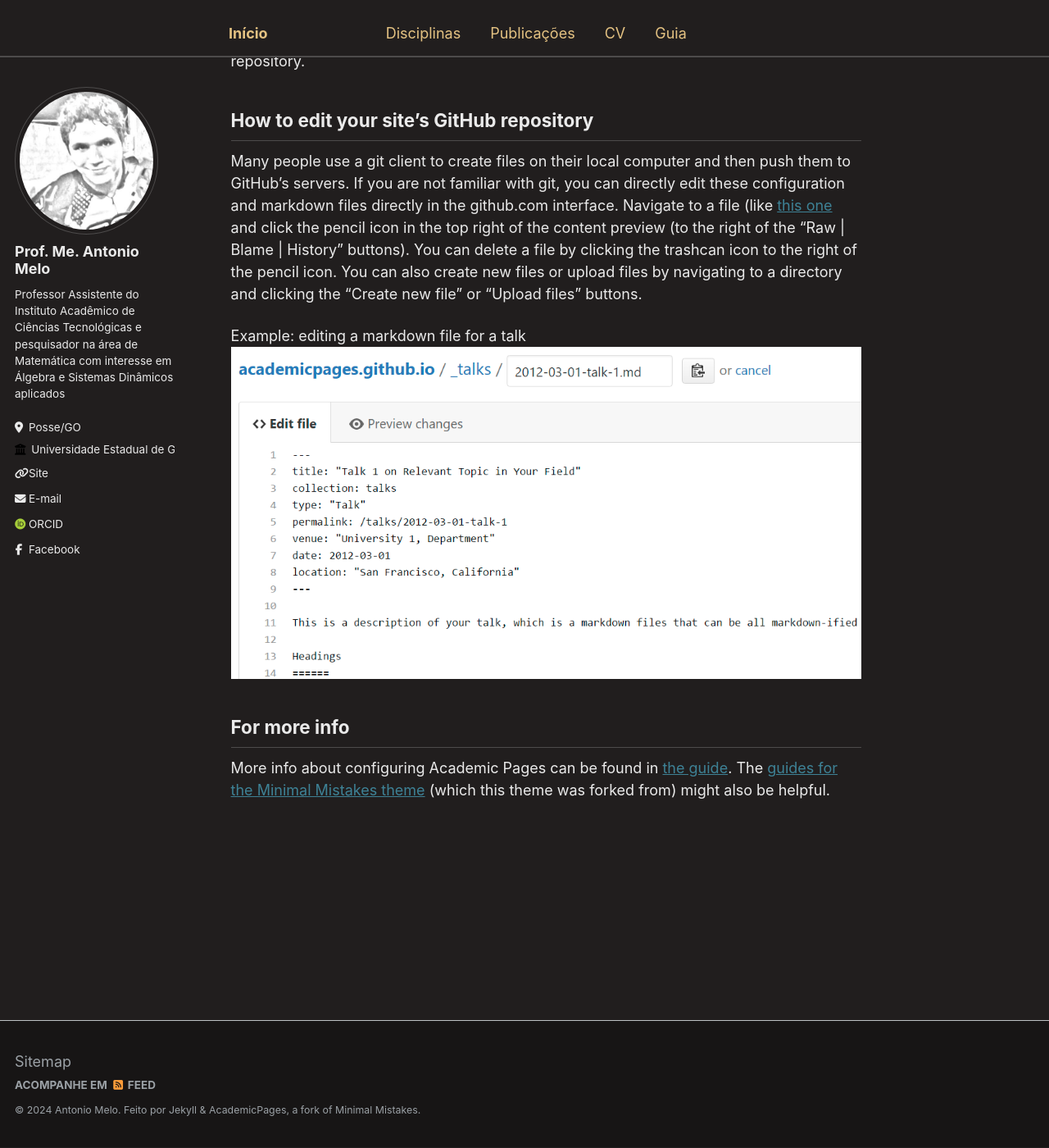
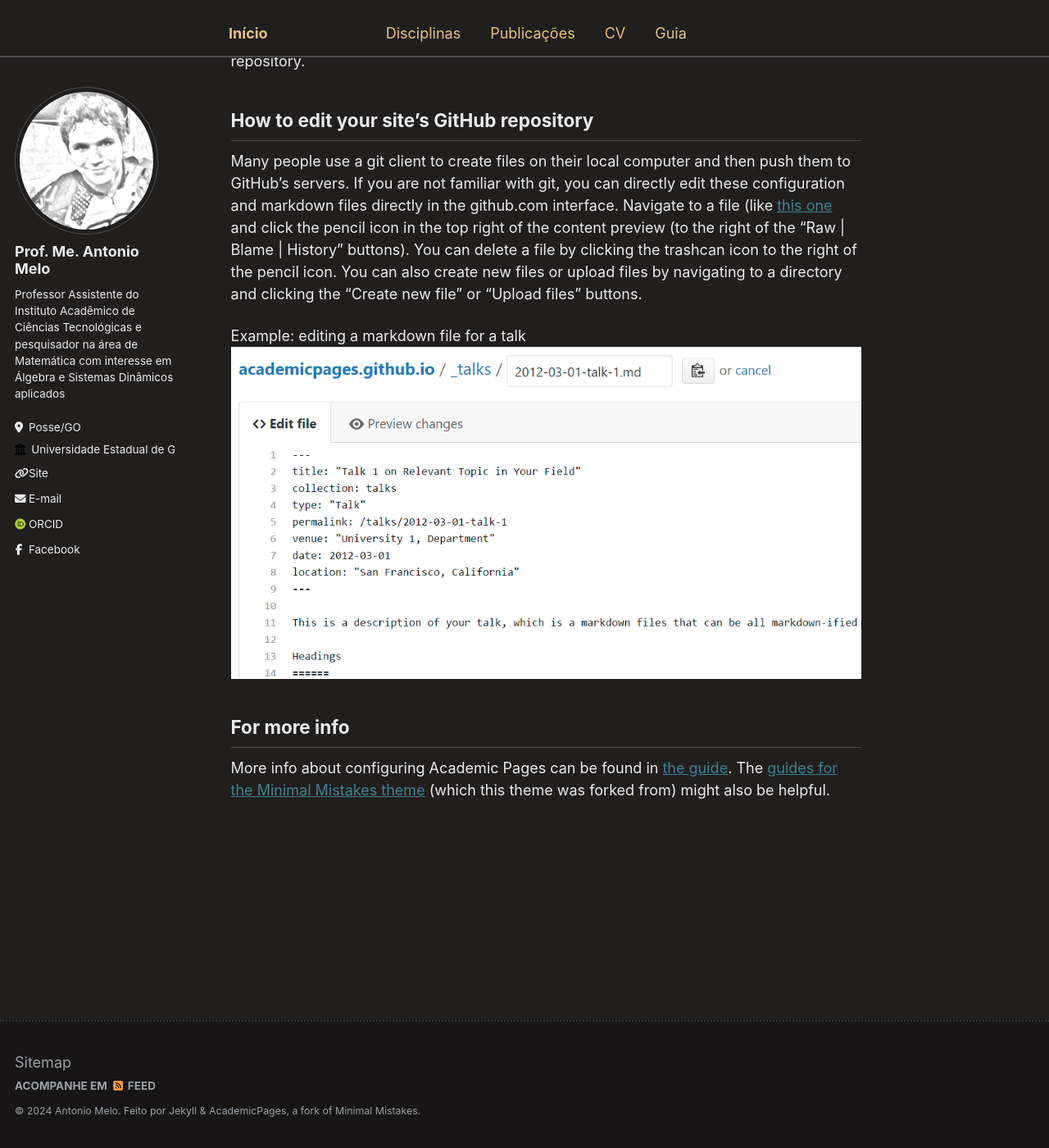
Before and after one commit to antmelo/antmelo.github.io, a Jekyll site: the page built from _pages/about.md, in a window 1280 px wide and 1400 px high, scrolled down 2161 px. Shown: the whole window at 82% size. Built offline with Jekyll 4.4.1, drawn with Linux system fonts in a browser that asks for light colours; some web fonts are replaced.

Commit message:
Update _footer.scss

```diff
--- a/_sass/_footer.scss
+++ b/_sass/_footer.scss
@@ -21,7 +21,7 @@
   -webkit-animation-delay: 0.45s;
           animation-delay: 0.45s;
   background-color: mix(#000, $background-color, 30%);//$lighter-gray;
-  border-top: 1px solid $light-gray;
+  border-top: 2px dotted $darker-gray;
 
 
   footer {
```
